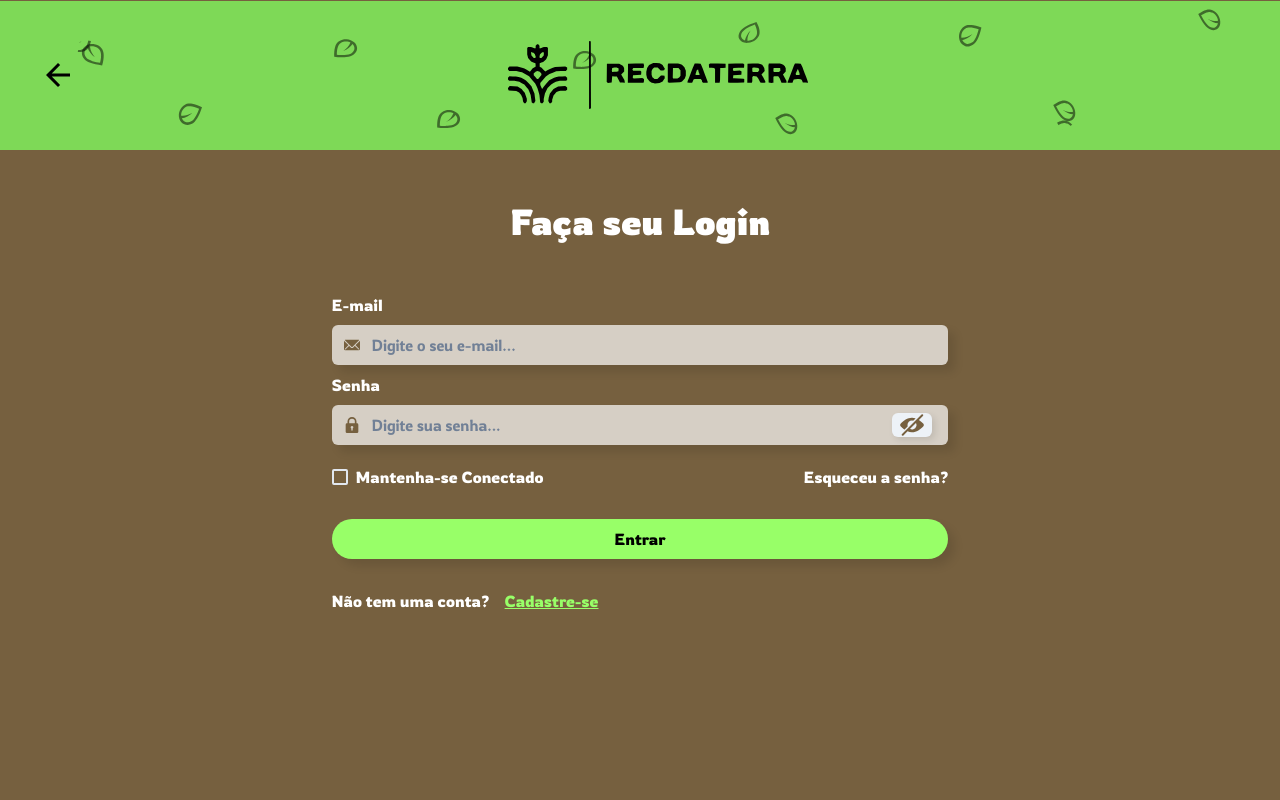
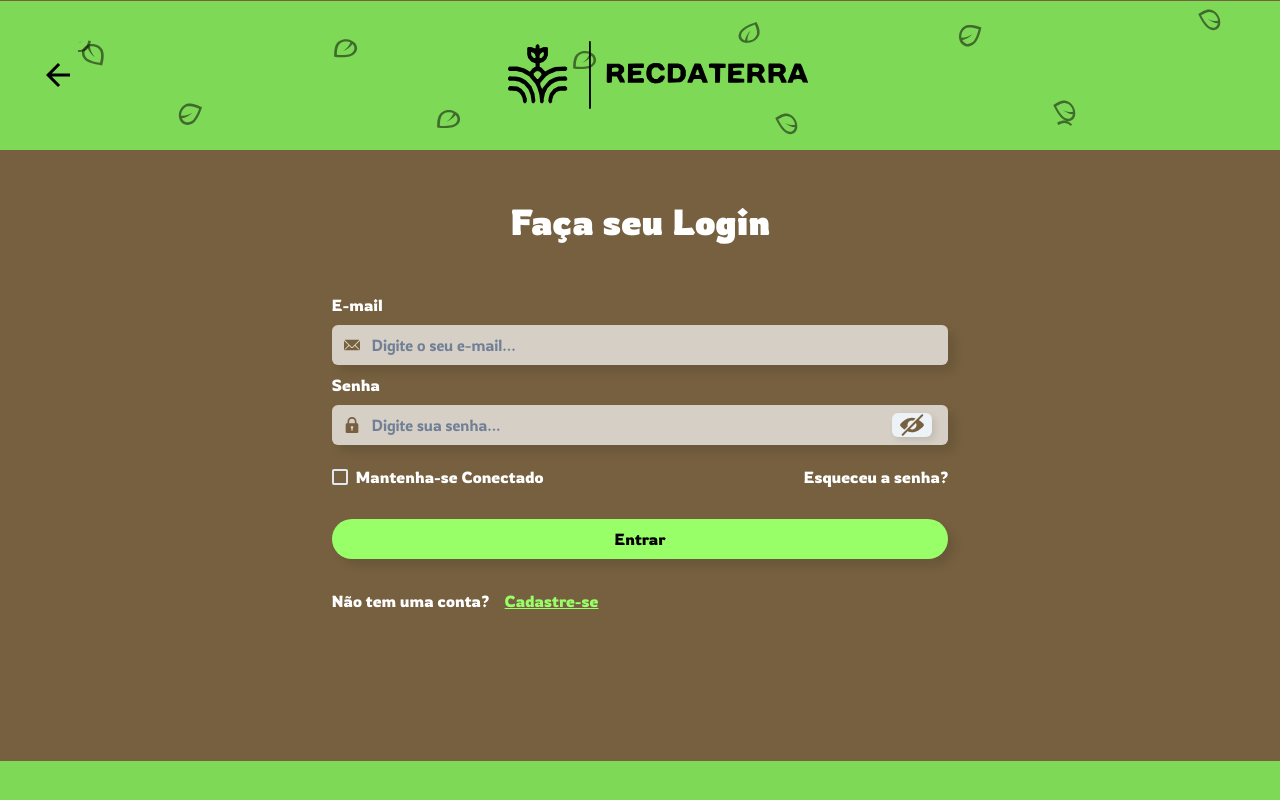
Before and after one commit to SIN-disciplina-PI3/RecDaTerra_FrontEnd, a React (Vite) app: page /login in a window 1280 px wide. Shown: the top 800 px of the page. Built offline with nearby package versions, Linux system fonts and the light colour scheme; what react-chatbot-kit would draw is missing.

Commit message:
ajeitar login

```diff
--- a/src/pages/Login/Login.jsx
+++ b/src/pages/Login/Login.jsx
@@ -10,8 +10,8 @@ function Login() {
     const handleClick = () => setShow(!show)
 
     return (
-        <div className="container">
-            <Container>
+        <>
+            <Container mb={'148px'}>
                 <Box textAlign={'center'} m={'50px'}>
                     <Heading color={'white'} fontWeight='bold'>Faça seu Login</Heading>
                 </Box>
@@ -76,7 +76,7 @@ function Login() {
                     </Flex>
                 </Box>
             </Container>
-        </div>
+        </>
     )
 }
 
```
